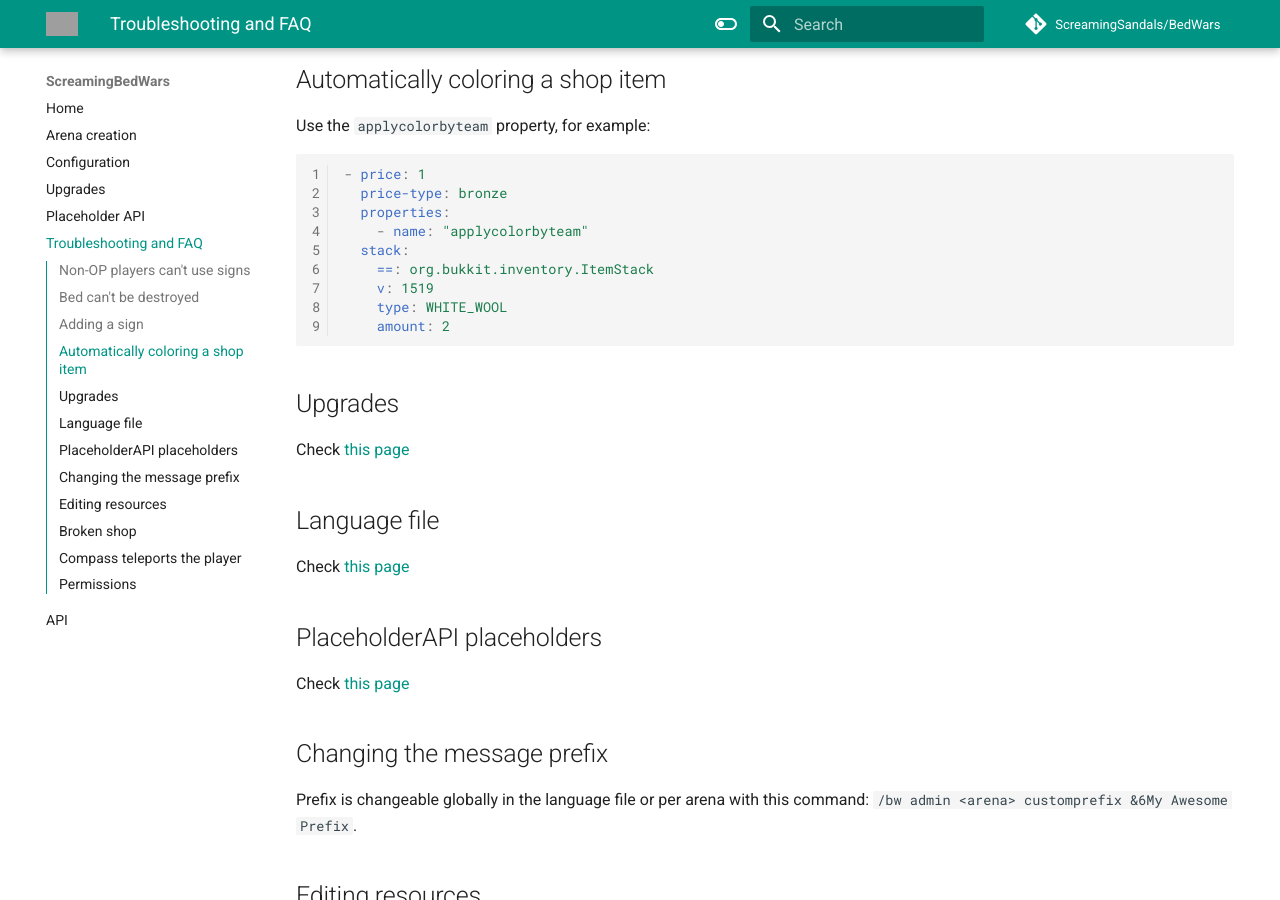
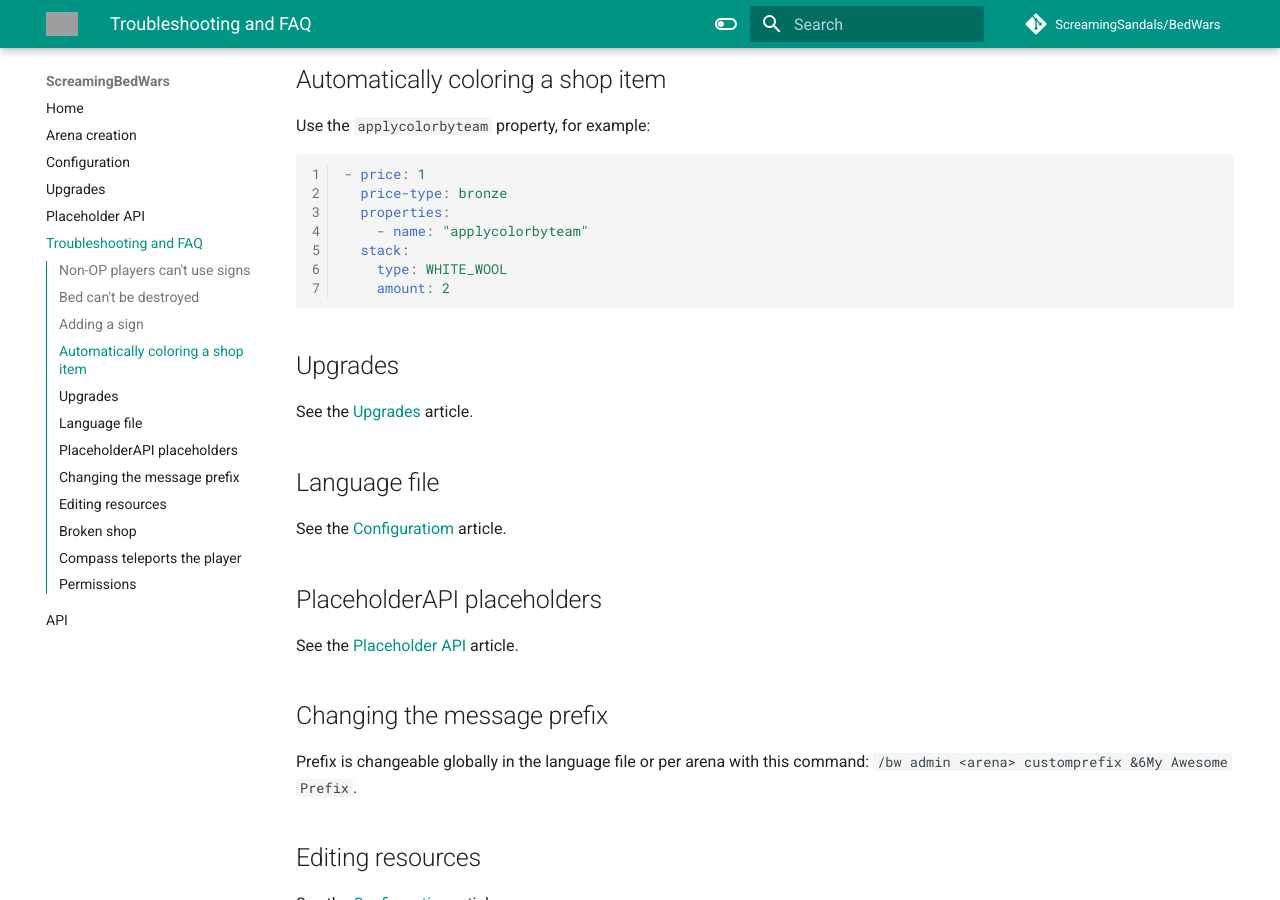
Before and after one commit to ScreamingSandals/BedWars, an MkDocs documentation site: the page built from docs/troubleshooting.md, in a window 1280 px wide and 900 px high, scrolled down 595 px. Built offline with MkDocs 1.6.1 and Material for MkDocs 9.7.7, drawn with Linux system fonts in a browser that asks for light colours; comment, search, counter and statistics services are not loaded; the version menu is left out; grey boxes are pictures that could not be loaded.

Commit message:
few changes

````diff
--- a/docs/troubleshooting.md
+++ b/docs/troubleshooting.md
@@ -17,20 +17,18 @@
   properties:
     - name: "applycolorbyteam"
   stack:
-    ==: org.bukkit.inventory.ItemStack
-    v: 1519
     type: WHITE_WOOL
     amount: 2
 ```
 
 ## Upgrades
-Check [this page](upgrades.md)
+See the [Upgrades](upgrades.md) article.
 
 ## Language file
-Check [this page](config.md#custom-language)
+See the [Configuratiom](config.md#custom-language) article.
 
 ## PlaceholderAPI placeholders
-Check [this page](placeholderapi.md)
+See the [Placeholder API](placeholderapi.md) article.
 
 ## Changing the message prefix
 Prefix is changeable globally in the language file or per arena with this command: `/bw admin <arena> customprefix &6My Awesome Prefix `.
````
